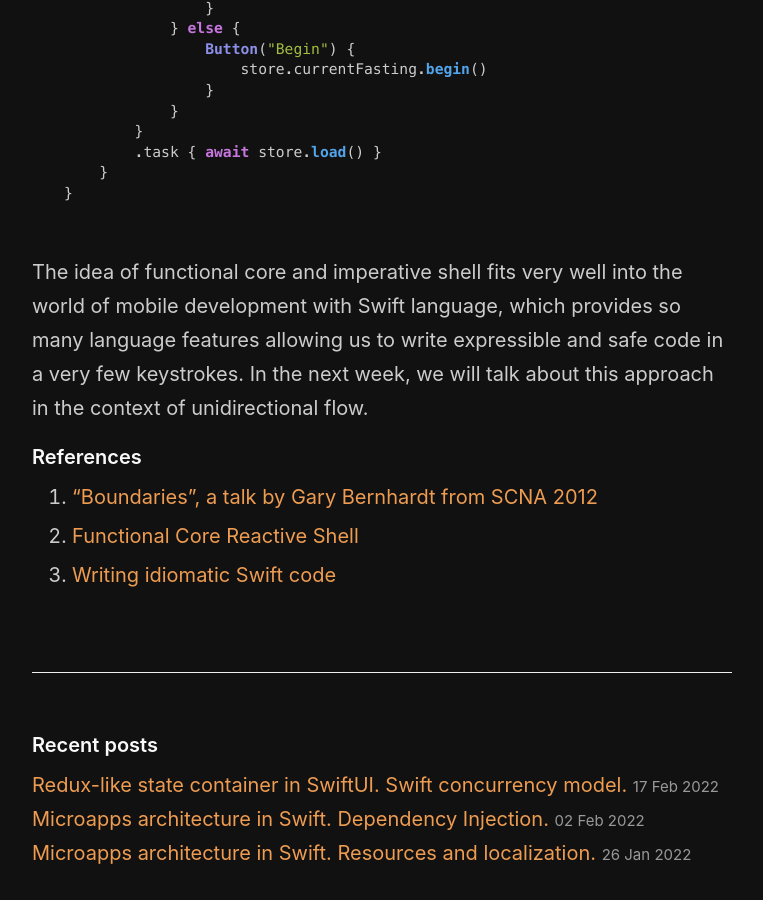
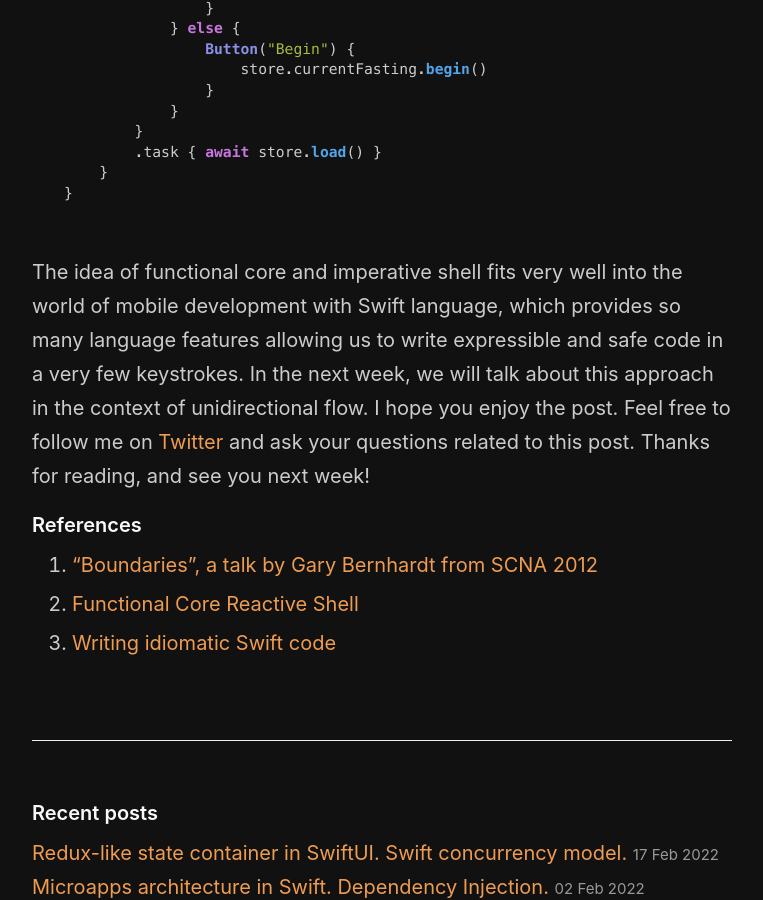
Before and after one commit to mecid/mecid.github.io, a Jekyll site: the page built from _posts/2022-03-02-functional-core-imperative-shell-in-swift.md, in a window 1280 px wide and 900 px high, scrolled down 3280 px. Shown: the whole window, without its empty margins (258-1021 px from the left). Built offline with Jekyll 4.4.1, drawn with Linux system fonts in a browser that asks for light colours.

Commit message:
conclusion added to functional core imperative shell post

````diff
--- a/_posts/2022-03-02-functional-core-imperative-shell-in-swift.md
+++ b/_posts/2022-03-02-functional-core-imperative-shell-in-swift.md
@@ -112,7 +112,7 @@ struct TimerView: View {
 }
 ```
 
-The idea of functional core and imperative shell fits very well into the world of mobile development with Swift language, which provides so many language features allowing us to write expressible and safe code in a very few keystrokes. In the next week, we will talk about this approach in the context of unidirectional flow.
+The idea of functional core and imperative shell fits very well into the world of mobile development with Swift language, which provides so many language features allowing us to write expressible and safe code in a very few keystrokes. In the next week, we will talk about this approach in the context of unidirectional flow. I hope you enjoy the post. Feel free to follow me on [Twitter](https://twitter.com/mecid) and ask your questions related to this post. Thanks for reading, and see you next week!
 
 #### References
 1. ["Boundaries", a talk by Gary Bernhardt from SCNA 2012](https://www.destroyallsoftware.com/talks/boundaries)
````
